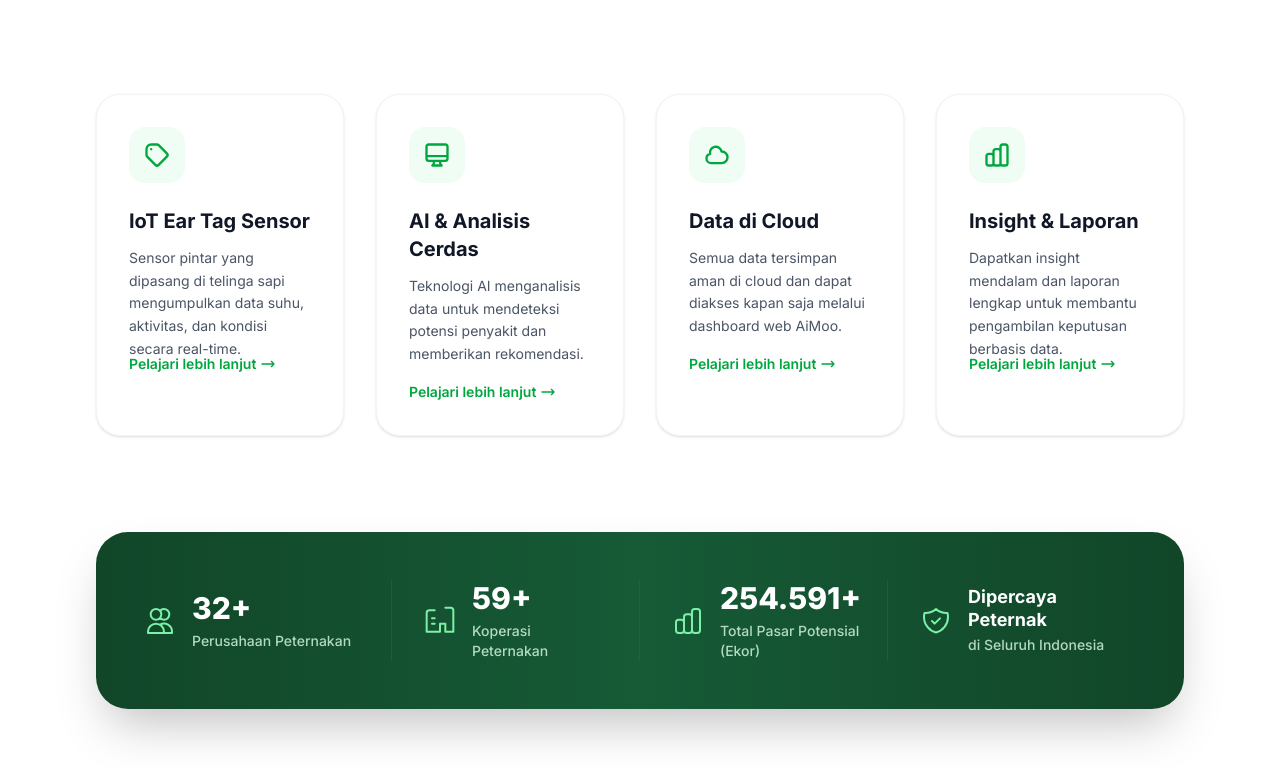
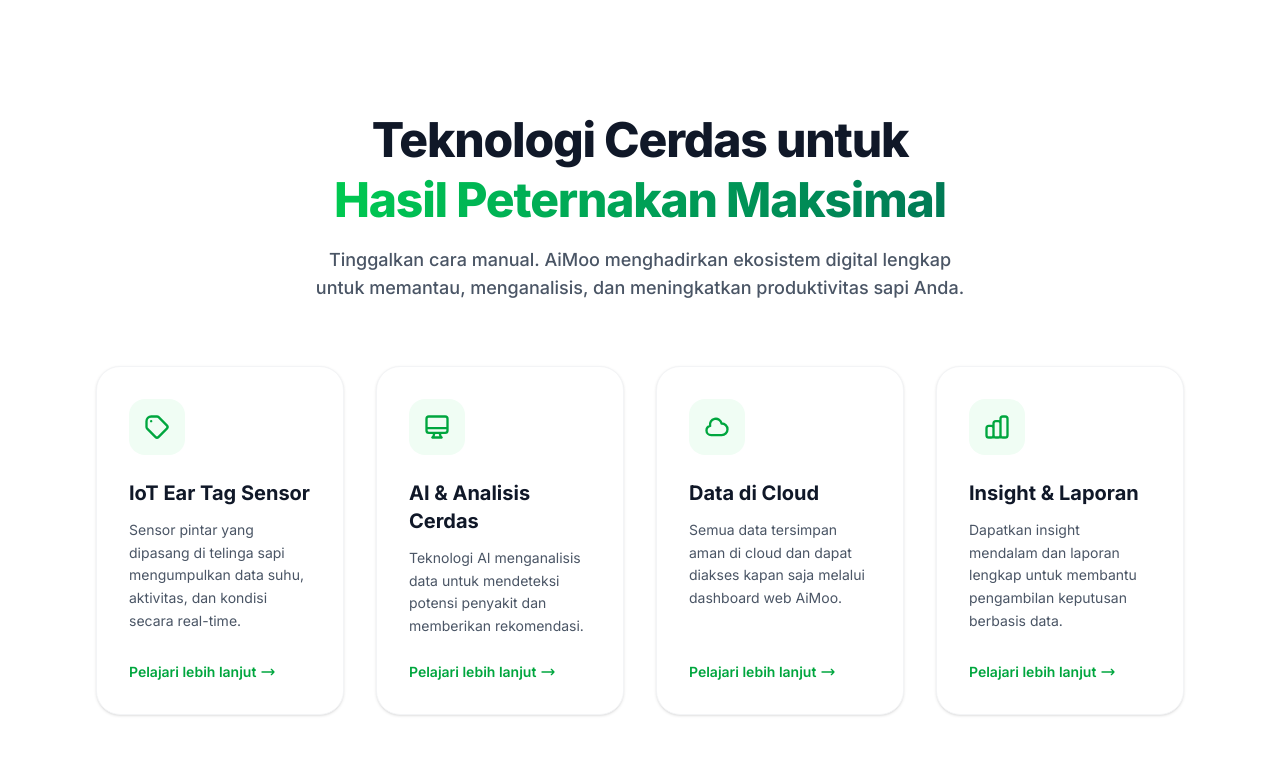
Before and after one commit to zollahrp/AiMoo, a Next.js app: page / in a window 1280 px wide. Shown: the part 830-1600 px from the top of the page. Built offline with nearby package versions, Linux system fonts and the light colour scheme.

Commit message:
perbagus animesi hero

```diff
--- a/src/components/sections/Features.tsx
+++ b/src/components/sections/Features.tsx
@@ -79,28 +79,43 @@ export default function Features() {
   }, []);
 
   return (
-    <section id="fitur" className="bg-white py-16 lg:py-24 relative z-20" ref={sectionRef}>
+    <section id="fitur" className="bg-white py-20 lg:py-28 relative z-20" ref={sectionRef}>
       <div className="w-full mx-auto px-6 lg:px-16 xl:px-24 max-w-[1600px]">
+
+        {/* HEADER JUDUL FITUR */}
+        <div
+          className={`flex flex-col items-center text-center mb-16 transform transition-all duration-1000 ease-out ${
+            isVisible ? "opacity-100 translate-y-0" : "opacity-0 translate-y-12"
+          }`}
+        >
+          <h2 className="text-3xl md:text-4xl lg:text-5xl font-black text-gray-900 tracking-tight leading-tight mb-4">
+            Teknologi Cerdas untuk <br className="hidden md:block" />
+            <span className="text-transparent bg-clip-text bg-gradient-to-r from-green-500 to-emerald-700">
+              Hasil Peternakan Maksimal
+            </span>
+          </h2>
+          <p className="text-gray-600 text-lg max-w-2xl font-medium">
+            Tinggalkan cara manual. AiMoo menghadirkan ekosistem digital lengkap untuk memantau, menganalisis, dan meningkatkan produktivitas sapi Anda.
+          </p>
+        </div>
 
         {/* Grid untuk 4 kotak fitur */}
         <div className="grid grid-cols-1 md:grid-cols-2 xl:grid-cols-4 gap-6 lg:gap-8">
 
-          {/* Di sini kita tambahin parameter 'index' buat ngatur jeda waktu (stagger) animasi */}
           {features.map((feature, index) => (
             <div
               key={feature.id}
-              // Ini kelas buat animasi muncul awal (Fade Up)
+              // Fade up animation untuk kotak fitur
               className={`transform transition-all duration-1000 ease-out ${
                 isVisible ? "opacity-100 translate-y-0" : "opacity-0 translate-y-16"
               }`}
-              // Delay animasi disesuaikan dengan urutan kotak (kotak ke-2 telat 150ms, kotak ke-3 telat 300ms, dst)
-              style={{ transitionDelay: `${index * 150}ms` }}
+              // Delay ditambah 300ms supaya Header muncul duluan, baru kotak-kotaknya berurutan
+              style={{ transitionDelay: `${(index * 150) + 300}ms` }}
             >
-              {/* Kotak Asli (Ini yang mengatur animasi Hover) */}
-              <div className="group h-full bg-white rounded-3xl p-8 border border-gray-100 shadow-sm hover:shadow-xl hover:shadow-green-900/5 hover:-translate-y-2 transition-all duration-300 ease-in-out cursor-pointer">
+              <div className="group h-full bg-white rounded-3xl p-8 border border-gray-100 shadow-sm hover:shadow-xl hover:shadow-green-900/5 hover:-translate-y-2 transition-all duration-300 ease-in-out cursor-pointer flex flex-col">
 
                 {/* Icon Container */}
-                <div className="w-14 h-14 rounded-2xl bg-green-50 text-green-600 flex items-center justify-center mb-6 group-hover:bg-green-600 group-hover:text-white transition-colors duration-300">
+                <div className="w-14 h-14 rounded-2xl bg-green-50 text-green-600 flex items-center justify-center mb-6 group-hover:bg-green-600 group-hover:text-white transition-colors duration-300 shrink-0">
                   {feature.icon}
                 </div>
 
@@ -108,7 +123,7 @@ export default function Features() {
                 <h3 className="text-xl font-bold text-gray-900 mb-3 group-hover:text-green-700 transition-colors duration-300">
                   {feature.title}
                 </h3>
-                <p className="text-gray-600 text-sm leading-relaxed mb-6 h-auto md:h-16 xl:h-20">
+                <p className="text-gray-600 text-sm leading-relaxed mb-6 flex-grow">
                   {feature.description}
                 </p>
 
--- a/src/components/sections/Hero.tsx
+++ b/src/components/sections/Hero.tsx
@@ -6,23 +6,26 @@ import { useEffect, useState, useRef } from "react";
 
 export default function Hero() {
   const [isVisible, setIsVisible] = useState(false);
-  // STATE BARU: Buat nahan animasi sampai preloader selesai
   const [isPreloaderDone, setIsPreloaderDone] = useState(false);
   const heroRef = useRef<HTMLElement>(null);
 
-  // 1. Logika nunggu Preloader kelar (2.5 detik = 2500ms)
+  // 1. Logika nunggu Preloader kelar (2.5 detik)
   useEffect(() => {
     const timer = setTimeout(() => {
       setIsPreloaderDone(true);
-    }, 2500); // Harus sama dengan total waktu removeTimer di Preloader.tsx
+    }, 2500);
     return () => clearTimeout(timer);
   }, []);
 
-  // 2. Logika deteksi scroll
+  // 2. Logika deteksi scroll (CUMA JALAN SEKALI)
   useEffect(() => {
     const observer = new IntersectionObserver(
       ([entry]) => {
-        setIsVisible(entry.isIntersecting);
+        // PERUBAHAN DI SINI: Kalau masuk layar, set true, lalu langsung matikan pemantauannya
+        if (entry.isIntersecting) {
+          setIsVisible(true);
+          observer.unobserve(entry.target);
+        }
       },
       { threshold: 0.1 }
     );
@@ -35,7 +38,7 @@ export default function Hero() {
     };
   }, []);
 
-  // VARIABEL BANTUAN: Animasi cuma jalan KALAU kelihatan di layar DAN preloader udah kelar
+  // Animasi cuma jalan KALAU kelihatan di layar DAN preloader udah kelar
   const shouldAnimate = isVisible && isPreloaderDone;
 
   return (
@@ -208,7 +211,7 @@ export default function Hero() {
                   <div className="bg-white/90 border border-gray-100 rounded-2xl p-4 shadow-sm">
                     <div className="flex justify-between items-center mb-4">
                       <p className="text-xs font-extrabold text-gray-900 flex items-center gap-1.5">
-                        <span className="text-blue-500">📊</span> Produksi Susu
+                        <span className="text-blue-500">🥛</span> Produksi Susu
                       </p>
                     </div>
                     <div className="h-12 w-full relative">
```
